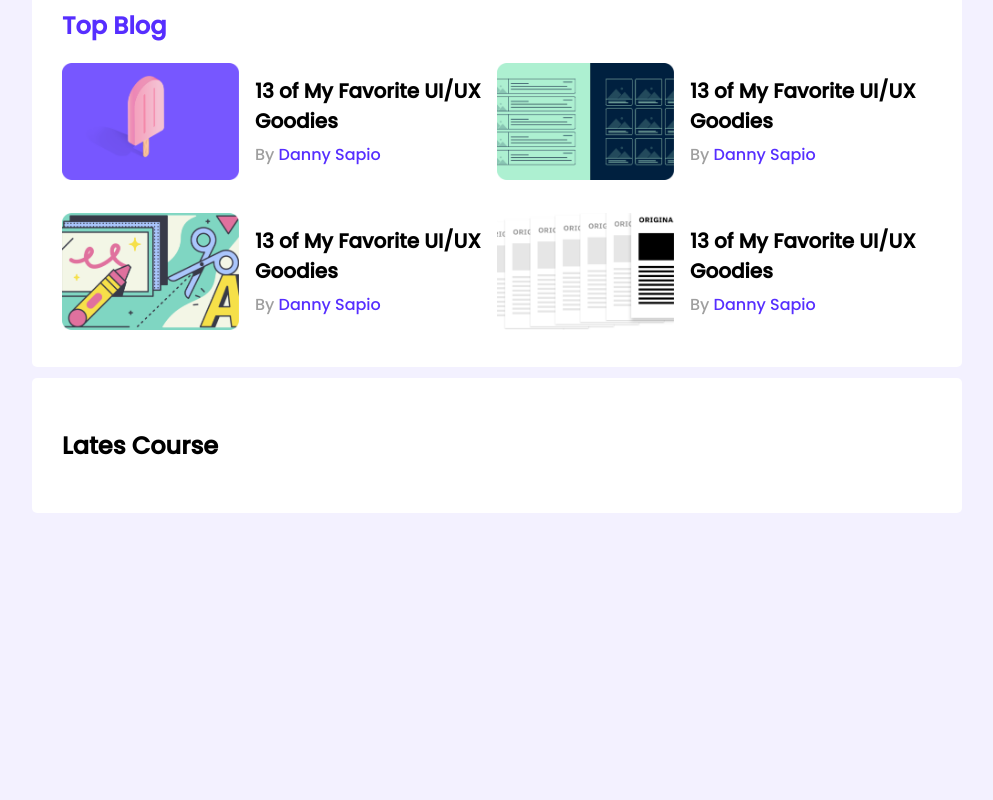
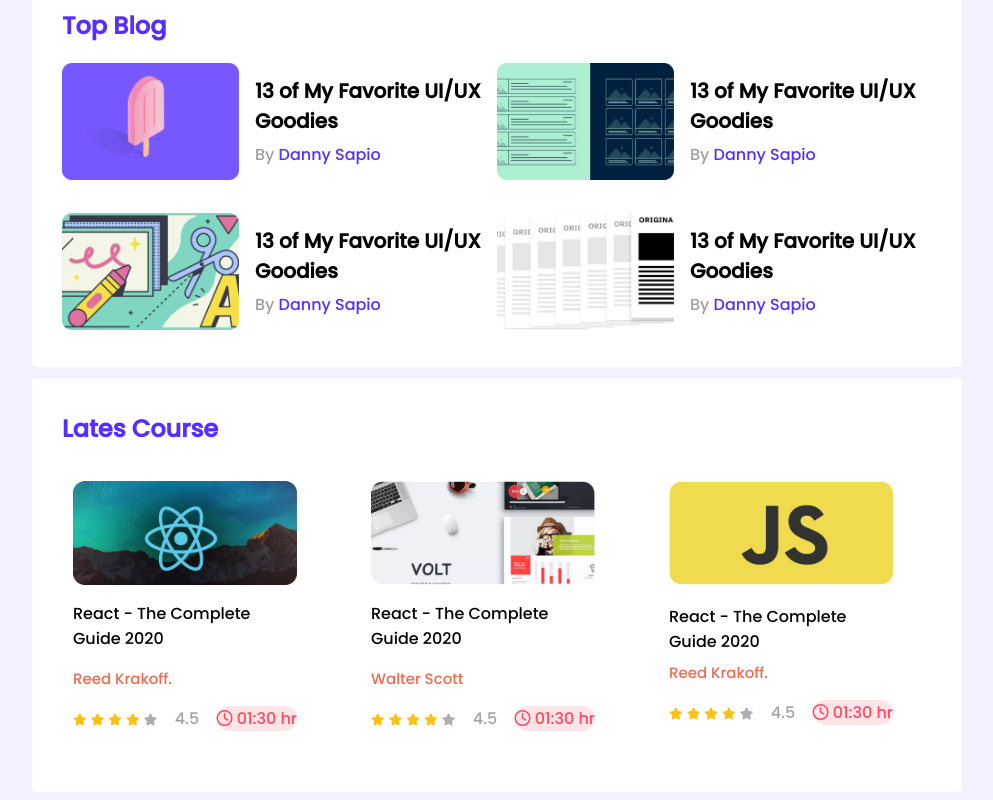
Before and after one commit to mariaisratjahan/leader-board-css3, a plain HTML site: page index.html in a window 1280 px wide. Shown: the part 313-1113 px from the top of the page, without its empty margins (143-1136 px from the left). Before the commit the page ends 834 px from the top, so only its background shows below. Drawn offline with Linux system fonts and the light colour scheme.

Commit message:
course section added

```diff
--- a/index.html
+++ b/index.html
@@ -5,6 +5,8 @@
     <meta http-equiv="X-UA-Compatible" content="IE=edge">
     <meta name="viewport" content="width=device-width, initial-scale=1.0">
     <title>Document</title>
+    <!-- icons -->
+    <script src="https://kit.fontawesome.com/1fb38141eb.js" crossorigin="anonymous"></script>
     <!-- stylesheet -->
     <link rel="stylesheet" href="style/style.css">
 </head>
@@ -92,7 +94,75 @@
            </div>
         </section>
         <section class="container">
-            <h2>Lates Course</h2>
+            <h2 class="section-title">Lates Course</h2>
+            <div class="course-detailed">
+                <div class="course">
+                    <div class="course-img">
+                        <img src="images/courses/course-1.png" alt="">
+                    </div>
+                    <p>React - The Complete Guide 2020</p>
+                    <p class="course-author">Reed Krakoff.</p>
+                    <div class="course-info">
+                        <div class="icons">
+                            <i class="fas fa-star filled"></i>
+                            <i class="fas fa-star filled"></i>
+                            <i class="fas fa-star filled"></i>
+                            <i class="fas fa-star filled"></i>
+                            <i class="fas fa-star empty"></i>
+
+                        </div>
+                        <p>4.5</p>
+                        <div class="course-duration">
+                            <i class="far fa-clock"></i>
+                            01:30 hr
+                        </div>
+                    </div>
+                </div>
+                <div class="course">
+                    <div class="course-img">
+                        <img src="images/courses/course-2.png" alt="">
+                    </div>
+                    <p>React - The Complete Guide 2020</p>
+                    <p class="course-author">Walter Scott</p>
+                    <div class="course-info">
+                        <div class="icons">
+                            <i class="fas fa-star filled"></i>
+                            <i class="fas fa-star filled"></i>
+                            <i class="fas fa-star filled"></i>
+                            <i class="fas fa-star filled"></i>
+                            <i class="fas fa-star empty"></i>
+
+                        </div>
+                        <p>4.5</p>
+                        <div class="course-duration">
+                            <i class="far fa-clock"></i>
+                            01:30 hr
+                        </div>
+                    </div>
+                </div>
+                <div class="course">
+                    <div class="course-img">
+                        <img src="images/courses/course-3.png" alt="">
+                    </div>
+                    <p class="course-name">React - The Complete Guide 2020</p>
+                    <p class="course-author">Reed Krakoff.</p>
+                    <div class="course-info">
+                        <div class="icons">
+                            <i class="fas fa-star filled"></i>
+                            <i class="fas fa-star filled"></i>
+                            <i class="fas fa-star filled"></i>
+                            <i class="fas fa-star filled"></i>
+                            <i class="fas fa-star empty"></i>
+
+                        </div>
+                        <p>4.5</p>
+                        <div class="course-duration">
+                            <i class="far fa-clock"></i>
+                            01:30 hr
+                        </div>
+                    </div>
+                </div>
+            </div>
         </section>
     </main>
 
--- a/style/style.css
+++ b/style/style.css
@@ -83,3 +83,50 @@ hr{
     color: #562EFF;
     text-decoration: none;
 }
+/* course section */
+.course-detailed{
+    display: grid;
+    grid-template-columns: repeat(3, 1fr);
+    grid-column-gap: 24px;
+}
+.course{
+    width:224px;
+    padding:15px 11px;
+    margin:0;
+}
+.course-img img{
+    width:100%;
+    height:104px;
+    display: block;
+}
+.course-name{
+    margin-bottom: 7px;
+    margin-top: 19px;
+}
+.course-author{
+    color:#ED6B4F;
+    font-size:15px;
+    margin:0;
+}
+.course-info{
+    display:flex;
+    align-items: center;
+    justify-content: space-between;
+}
+.fa-star{
+    font-size:12px;
+}
+.fa-star.filled{
+    color:#FFC014;
+}
+.fa-star.empty{
+    color:#AEAEAE;
+}
+.course-info p{
+    color:#A2A2A2;
+}
+.course-duration{
+    color:#FF4A60;
+    background-color: #FFE4E8;
+    border-radius: 15px;
+}
```
